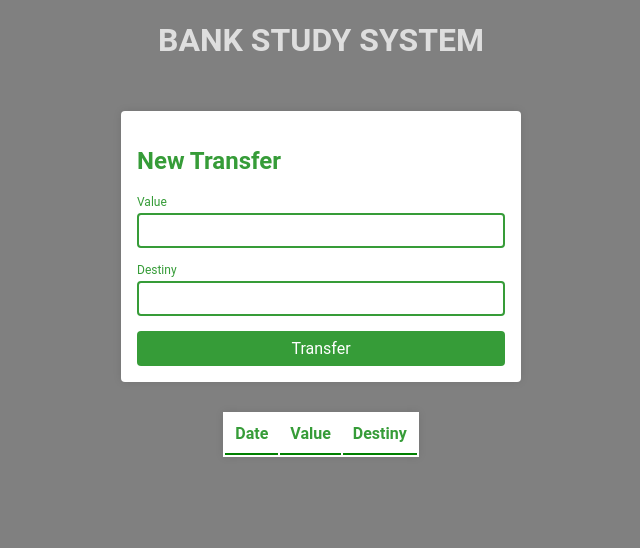
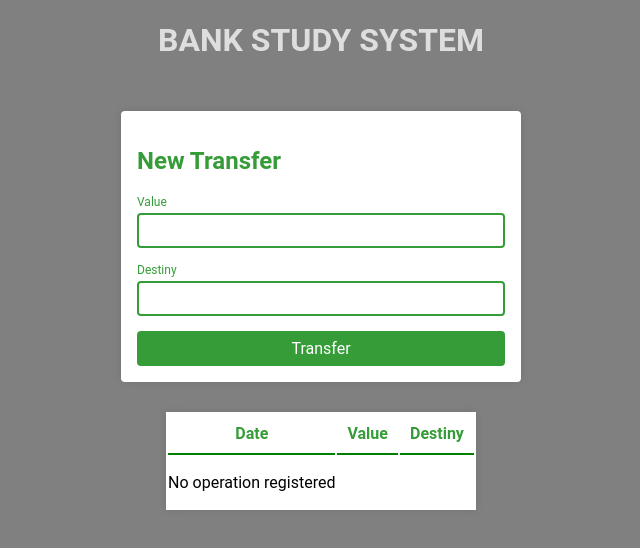
Before and after one commit to PhilipRamkeerat/bank-project, an Angular app: page / in a window 1280 px wide. Shown: the top 548 px of the page, without its empty margins (319-959 px from the left). Built offline with nearby package versions, Linux system fonts and the light colour scheme.

Commit message:
Add message when data are empty

```diff
--- a/src/app/extract/extract.component.html
+++ b/src/app/extract/extract.component.html
@@ -4,7 +4,7 @@
     <th class="tabela__cabecalho__conteudo">Value</th>
     <th class="tabela__cabecalho__conteudo">Destiny</th>
   </thead>
-  <tbody>
+  <tbody *ngIf="transferObj.length > 0; else emptyList">
     <tr class="tabela__linha" *ngFor="let transfer of transferObj">
       <td class="tabela__conteudo">{{ transfer.date | date: "short" }}</td>
       <td class="tabela__conteudo">{{ transfer.value | currency }}</td>
@@ -12,3 +12,7 @@
     </tr>
   </tbody>
 </table>
+
+<ng-template #emptyList>
+  <p>No operation registered</p>
+</ng-template>
```
